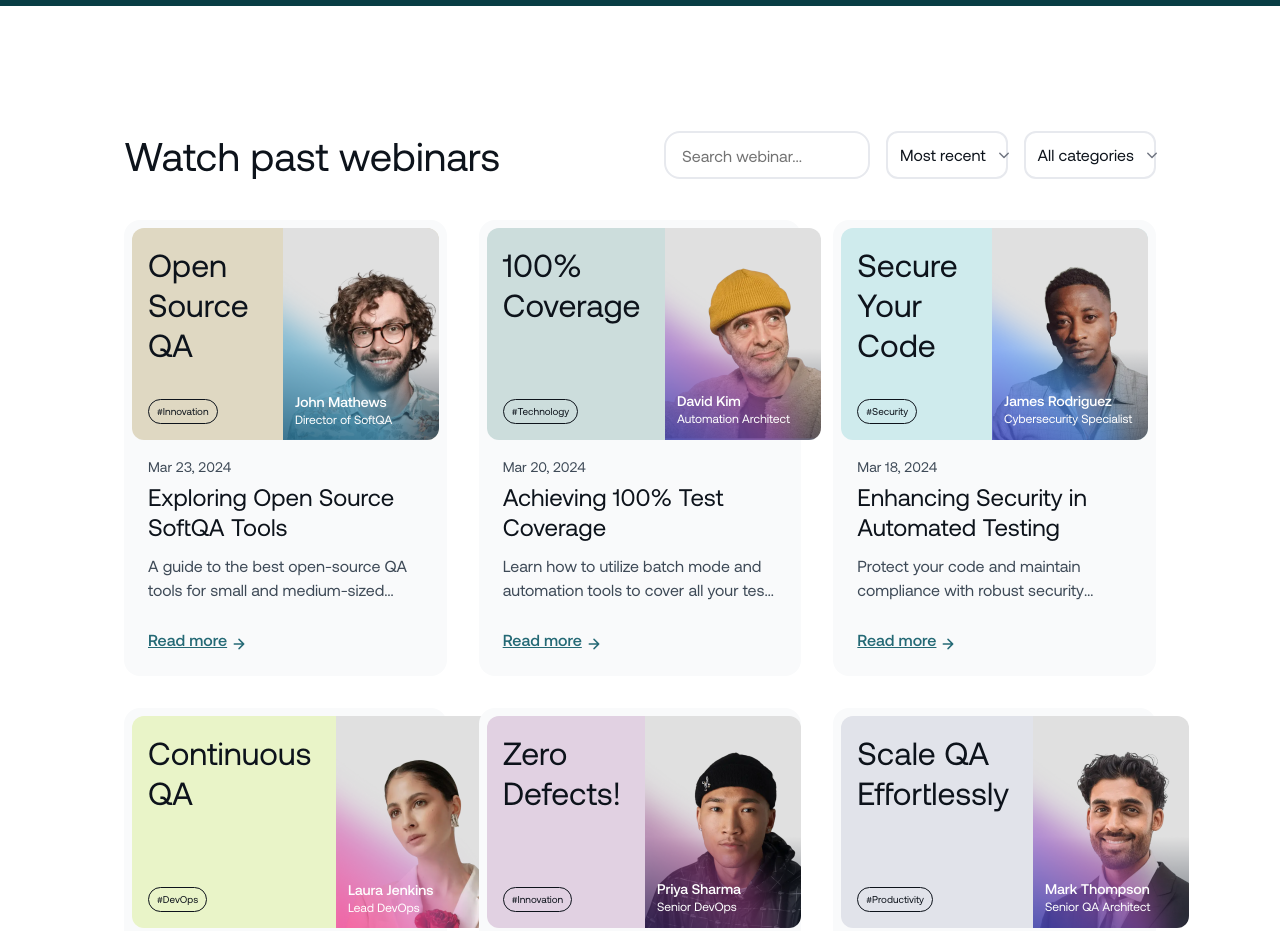
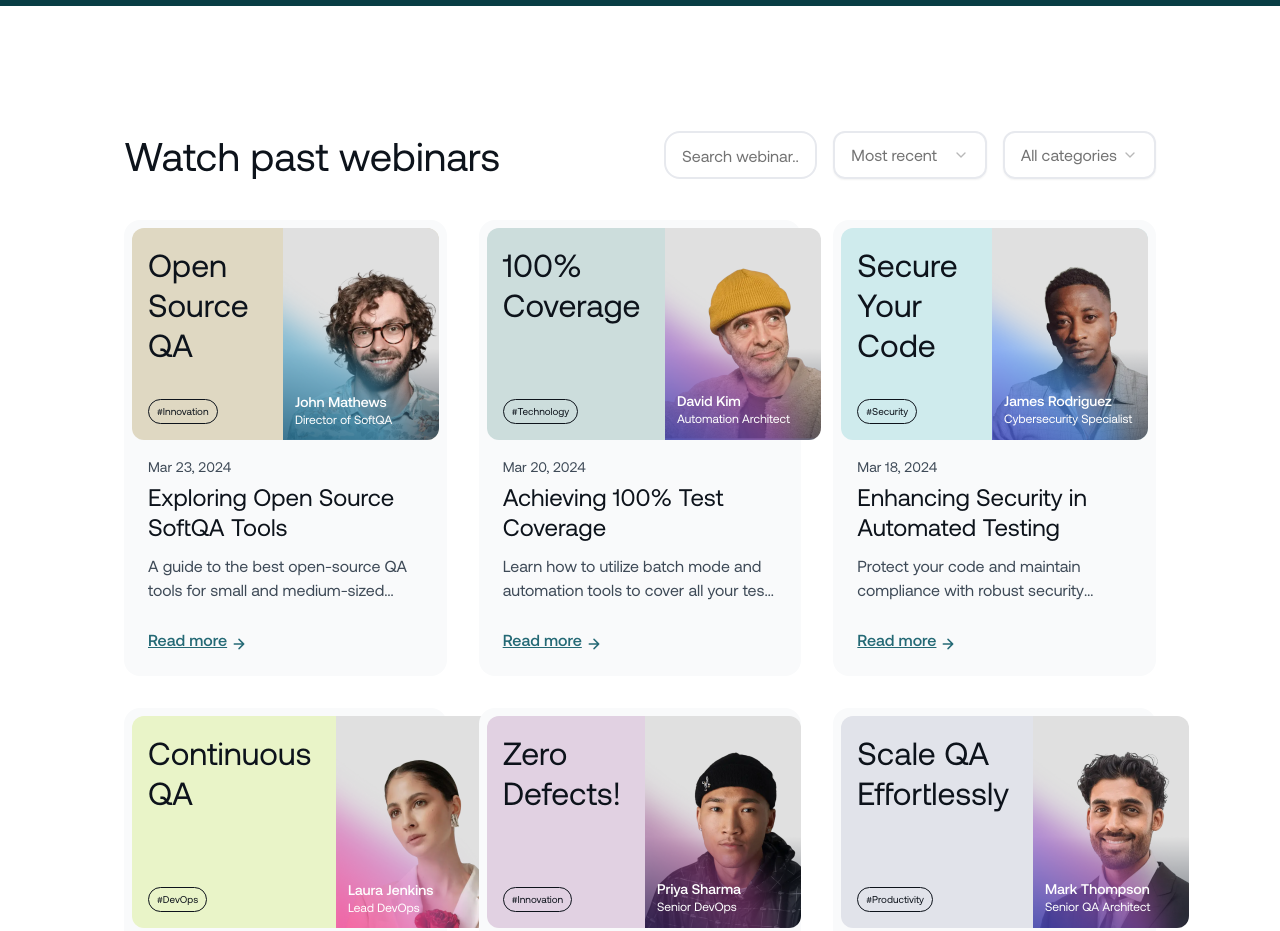
Before and after one commit to azkaanasiyya/softqa, a Next.js app: page /webinar in a window 1280 px wide. Shown: the part 1260-2191 px from the top of the page. Built offline with nearby package versions, Linux system fonts and the light colour scheme.

Commit message:
feat(ui): add select dropdown for webinar page

```diff
--- a/src/components/ui/select.tsx
+++ b/src/components/ui/select.tsx
@@ -45,7 +45,7 @@ function SelectTrigger({
       data-slot="select-trigger"
       data-size={size}
       className={cn(
-        "file:text-foreground placeholder:text-muted-foreground selection:bg-primary selection:text-primary-foreground border-grayscale-100 flex h-14 min-w-0 w-full items-center justify-between gap-2 rounded-[12px] border-2 bg-transparent px-4 py-3 text-[16px] leading-6 text-grayscale-400 transition-[color,box-shadow] outline-none file:inline-flex file:h-7 file:border-0 file:bg-transparent file:text-[16px] file:font-normal disabled:pointer-events-none disabled:cursor-not-allowed disabled:opacity-50 data-[placeholder]:text-muted-foreground [&_svg:not([class*='text-'])]:text-muted-foreground focus:border-[1.5px] focus:border-primary-500 focus-visible:ring-[3px] focus-visible:ring-[#24697514] aria-invalid:ring-destructive/20 aria-invalid:border-destructive *:data-[slot=select-value]:line-clamp-1 *:data-[slot=select-value]:flex *:data-[slot=select-value]:items-center *:data-[slot=select-value]:gap-2 [&_svg]:pointer-events-none [&_svg]:shrink-0 [&_svg:not([class*='size-'])]:size-4 shadow-xs",
+        "file:text-foreground placeholder:text-muted-foreground selection:bg-primary selection:text-primary-foreground border-grayscale-100 flex h-14 min-w-0 w-full items-center justify-between rounded-[12px] border-2 bg-transparent px-4 py-3 text-[16px] leading-6 text-grayscale-400 transition-[color,box-shadow] outline-none file:inline-flex file:h-7 file:border-0 file:bg-transparent file:text-[16px] file:font-normal disabled:pointer-events-none disabled:cursor-not-allowed disabled:opacity-50 data-[placeholder]:text-muted-foreground [&_svg:not([class*='text-'])]:text-muted-foreground focus:border-[1.5px] focus:border-primary-500 focus-visible:ring-[3px] focus-visible:ring-[#24697514] aria-invalid:ring-destructive/20 aria-invalid:border-destructive *:data-[slot=select-value]:line-clamp-1 *:data-[slot=select-value]:flex *:data-[slot=select-value]:items-center *:data-[slot=select-value]:gap-2 [&_svg]:pointer-events-none [&_svg]:shrink-0 [&_svg:not([class*='size-'])]:size-4 shadow-xs",
         className
       )}
       {...props}
--- a/src/components/webinar/features.tsx
+++ b/src/components/webinar/features.tsx
@@ -1,7 +1,8 @@
-// import { Input } from "../ui/input";
 import Image from "next/image";
 import Link from "next/link";
 import { InputWebinar } from "../custom/inputwebinar";
+import { SelectCategories } from "./selectcategories";
+import { SelectRecent } from "./selectrecent";
 
 export default function WebinarFeatures() {
     return (
@@ -9,16 +10,10 @@ export default function WebinarFeatures() {
             <div className="max-w-[1192px] flex flex-col gap-4 md:gap-6 lg:gap-10">
                 <div className="flex flex-col lg:flex-row gap-8 md:gap-12 lg:justify-between items-stretch lg:items-center">
                     <h3 className="text-[32px] md:text-[40px] leading-10 md:leading-[50px] text-grayscale-900 w-full">Watch past webinars</h3>
-                    <div className="flex flex-row gap-4 w-full justify-between lg:justify-end">
+                    <div className="flex flex-row gap-4 w-full">
                         <InputWebinar placeholder="Search webinar..."/>
-                        <div className="hidden md:inline-flex h-12 gap-2 p-3 items-center rounded-[12px] border-2 border-grayscale-100">
-                            <p className="text-[16px] text-grayscale-900 whitespace-nowrap">Most recent</p>
-                            <Image src="/webinar/down.png" alt="icon" width={20} height={20} className="object-contain"/>
-                        </div>
-                        <div className="hidden md:inline-flex  h-12 gap-2 p-3 items-center rounded-[12px] border-2 border-grayscale-100">
-                            <p className="text-[16px] text-grayscale-900 whitespace-nowrap">All categories</p>
-                            <Image src="/webinar/down.png" alt="icon" width={20} height={20} className="object-contain"/>
-                        </div>
+                        <SelectRecent />
+                        <SelectCategories />
                         <div className="flex flex-col md:hidden items-center justify-center w-12 h-12 rounded-[12px] border-2 border-grayscale-100">
                             <Image src="/webinar/filter.png" alt="icon" width={20} height={20} className="w-5 h-5"/>
                         </div>
--- /dev/null
+++ b/src/components/webinar/selectcategories.tsx
@@ -0,0 +1,30 @@
+import * as React from "react"
+
+import {
+  Select,
+  SelectContent,
+  SelectGroup,
+  SelectItem,
+  SelectTrigger,
+  SelectValue,
+} from "@/components/ui/select"
+import { ChevronDownIcon } from "lucide-react"
+
+export function SelectCategories() {
+  return (
+    <Select>
+      <SelectTrigger icon={<ChevronDownIcon />} className="w-full max-h-12 h-full hidden md:flex">
+        <SelectValue placeholder="All categories" />
+      </SelectTrigger>
+      <SelectContent>
+        <SelectGroup>
+          <SelectItem value="all">All categories</SelectItem>
+          <SelectItem value="team">#Teamwork</SelectItem>
+          <SelectItem value="tech">#Technology</SelectItem>
+          <SelectItem value="prod">#Productivity</SelectItem>
+          <SelectItem value="innov">#Innovation</SelectItem>
+        </SelectGroup>
+      </SelectContent>
+    </Select>
+  )
+}
--- /dev/null
+++ b/src/components/webinar/selectrecent.tsx
@@ -0,0 +1,28 @@
+import * as React from "react"
+
+import {
+  Select,
+  SelectContent,
+  SelectGroup,
+  SelectItem,
+  SelectTrigger,
+  SelectValue,
+} from "@/components/ui/select"
+import { ChevronDownIcon } from "lucide-react"
+
+export function SelectRecent() {
+  return (
+    <Select>
+      <SelectTrigger icon={<ChevronDownIcon />} className="w-full max-h-12 h-full hidden md:flex">
+        <SelectValue placeholder="Most recent" />
+      </SelectTrigger>
+      <SelectContent>
+        <SelectGroup>
+          <SelectItem value="pop">Popular</SelectItem>
+          <SelectItem value="recent">Recent</SelectItem>
+          <SelectItem value="old">Oldest</SelectItem>
+        </SelectGroup>
+      </SelectContent>
+    </Select>
+  )
+}
--- a/src/components/webinar/webinardetail/contentwebdetail.jsx
+++ b/src/components/webinar/webinardetail/contentwebdetail.tsx
@@ -135,7 +135,7 @@ const [activeId, setActiveId] = useState("");
                                                 <Image src="/webinar/james-icon.png" alt="icon" width={32} height={32} />
                                                 <span className="text-[18px] leading-7 text-grayscale-900">James</span>
                                             </div>
-                                            <p className="text-[16px] md:text-[18px] leading-7 md:leading-8 text-grayscale-600">Hi, and welcome to this episode of the Achieving 100% Test Coverage podcast. <br /> <br />I'm James, your host for today, and I have the pleasure of being joined by our guest, David Kim. David, thanks for joining us.</p>
+                                            <p className="text-[16px] md:text-[18px] leading-7 md:leading-8 text-grayscale-600">Hi, and welcome to this episode of the Achieving 100% Test Coverage podcast. <br /> <br />I&apos;m James, your host for today, and I have the pleasure of being joined by our guest, David Kim. David, thanks for joining us.</p>
                                         </div>
                                         <div className="flex flex-col gap-2">
                                             <div className="flex flex-row gap-3 items-center">
@@ -149,14 +149,14 @@ const [activeId, setActiveId] = useState("");
                                                 <Image src="/webinar/james-icon.png" alt="icon" width={32} height={32} />
                                                 <span className="text-[18px] leading-7 text-grayscale-900">James</span>
                                             </div>
-                                            <p className="text-[16px] md:text-[18px] leading-7 md:leading-8 text-grayscale-600">David, you're known for your expertise in QA strategy. Could you give our listeners a bit of background on how you became passionate about testing and achieving full coverage?</p>
+                                            <p className="text-[16px] md:text-[18px] leading-7 md:leading-8 text-grayscale-600">David, you&apos;re known for your expertise in QA strategy. Could you give our listeners a bit of background on how you became passionate about testing and achieving full coverage?</p>
                                         </div>
                                         <div className="flex flex-col gap-2">
                                             <div className="flex flex-row gap-3 items-center">
                                                 <Image src="/webinar/david-icon.png" alt="icon" width={32} height={32} />
                                                 <span className="text-[18px] leading-7 text-grayscale-900">David Kim</span>
                                             </div>
-                                            <p className="text-[16px] md:text-[18px] leading-7 md:leading-8 text-grayscale-600">Absolutely. I started as a developer, but I quickly realized how testing bridges the gap between good and great software. Over the years, I've focused on optimizing QA workflows and tools, which brings me here to share strategies on 100% test coverage.</p>
+                                            <p className="text-[16px] md:text-[18px] leading-7 md:leading-8 text-grayscale-600">Absolutely. I started as a developer, but I quickly realized how testing bridges the gap between good and great software. Over the years, I&apos;ve focused on optimizing QA workflows and tools, which brings me here to share strategies on 100% test coverage.</p>
                                         </div>
                                     </div>
                                 </div>
@@ -175,7 +175,7 @@ const [activeId, setActiveId] = useState("");
                                                 <Image src="/webinar/david-icon.png" alt="icon" width={32} height={32} />
                                                 <span className="text-[18px] leading-7 text-grayscale-900">David Kim</span>
                                             </div>
-                                            <p className="text-[16px] md:text-[18px] leading-7 md:leading-8 text-grayscale-600">Achieving full coverage isn't just about numbers; it’s about ensuring your code works as intended under all conditions. It reduces bugs in production and makes the code more maintainable. However, it’s equally important to balance effort with value.</p>
+                                            <p className="text-[16px] md:text-[18px] leading-7 md:leading-8 text-grayscale-600">Achieving full coverage isn&apos;t just about numbers; it’s about ensuring your code works as intended under all conditions. It reduces bugs in production and makes the code more maintainable. However, it’s equally important to balance effort with value.</p>
                                         </div>
                                         <div className="flex flex-col gap-2">
                                             <div className="flex flex-row gap-3 items-center">
```
Also changed, not shown: src/components/webinar/webinardetail/morewebdetail.tsx (renamed from src/components/webinar/webinardetail/morewebdetail.jsx).
